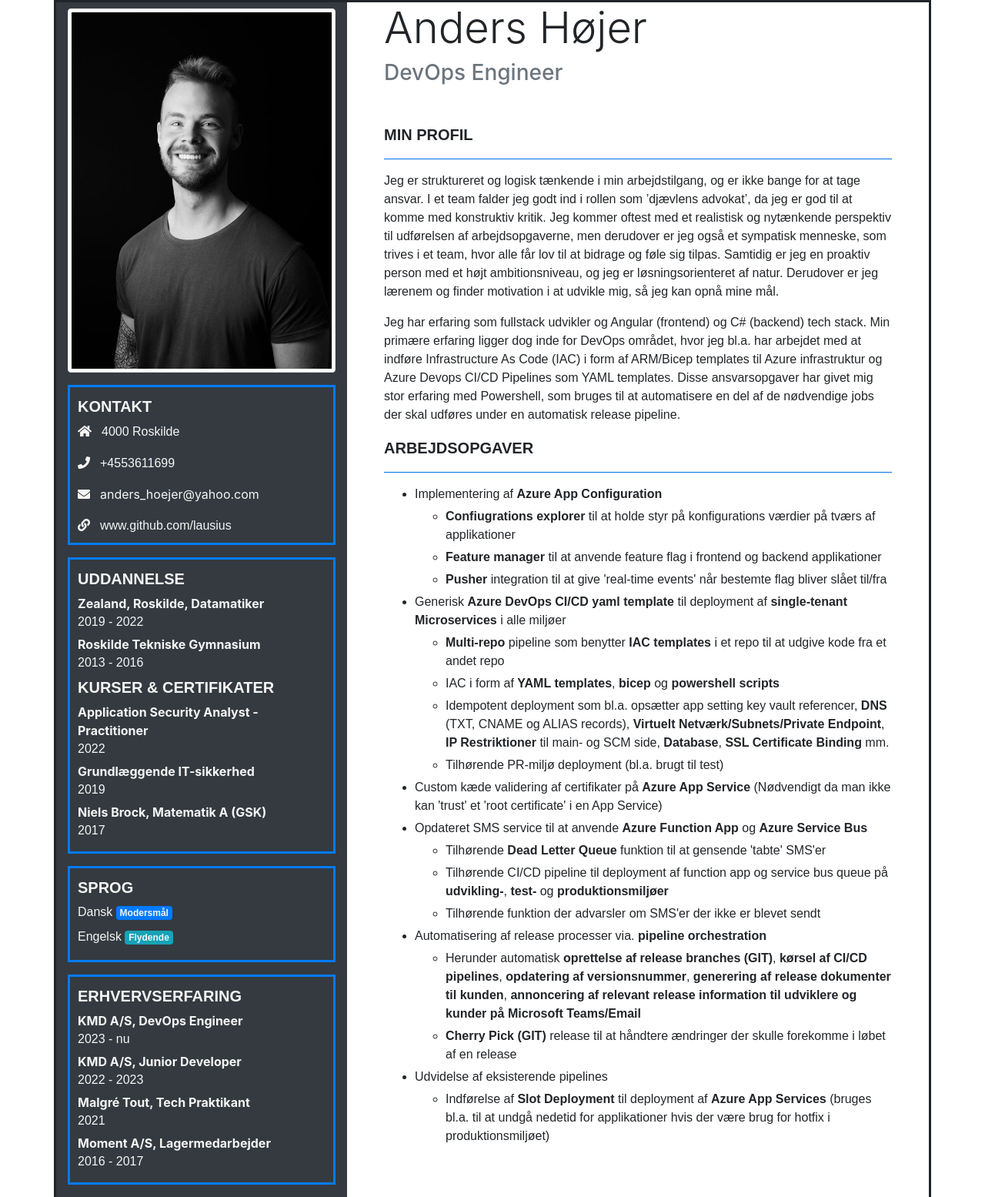
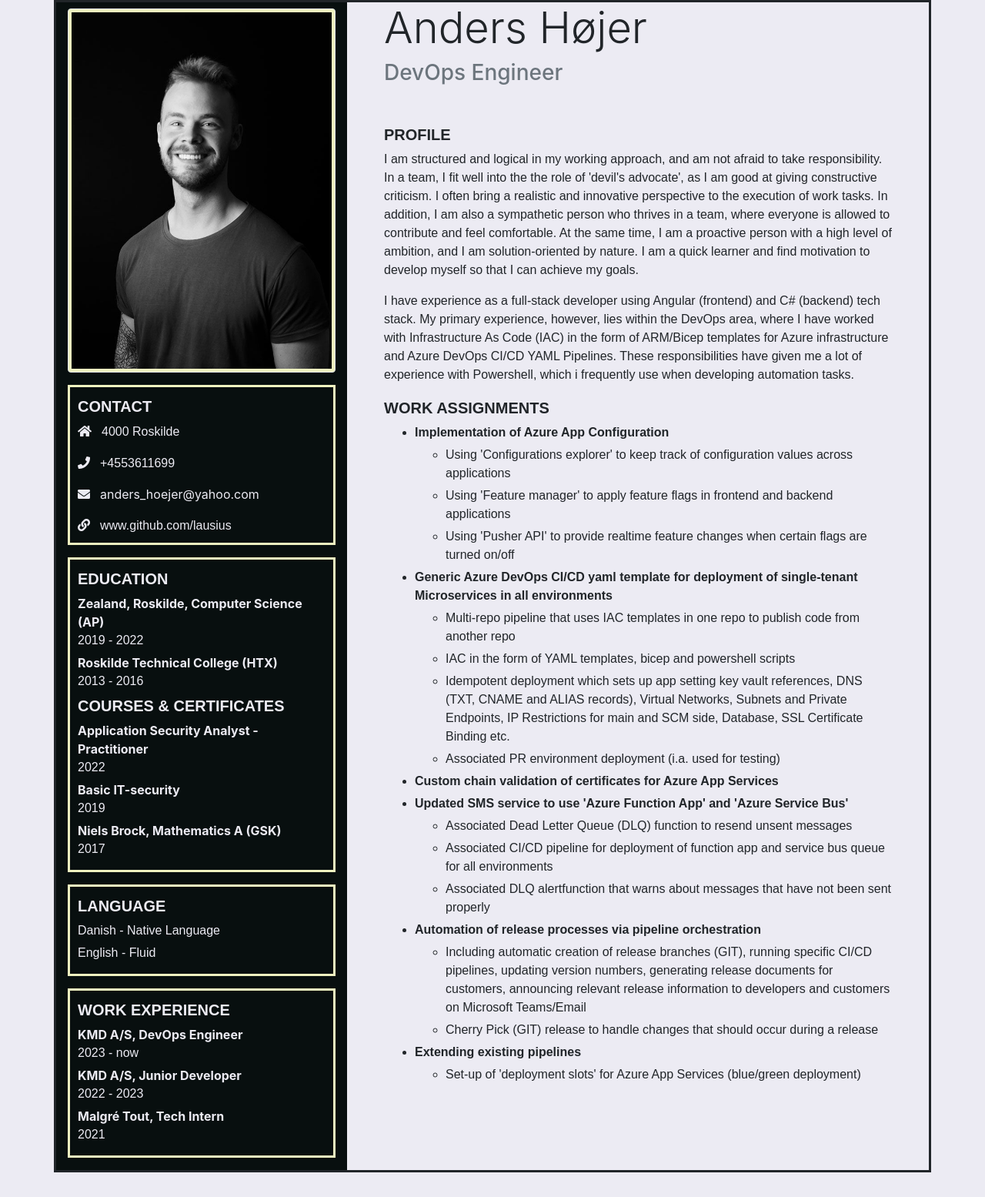
Before and after one commit to Lausius/CV-Hjemmeside, a plain HTML site: page index.html in a window 1280 px wide. Shown: the part 16-1571 px from the top of the page at 77% size. Drawn offline with nearby package versions, Linux system fonts and the light colour scheme.

Commit message:
english cv + updated colors

```diff
--- a/index.html
+++ b/index.html
@@ -20,12 +20,12 @@
 <body>
   <div class="container my-5">
     <div class="row">
-      <div class="col-xs-12 col-md-4 bg-dark pb-3">
+      <div class="col-xs-12 col-md-4 pb-3 banner">
         <div class="text-center">
           <img class="mt-2 img-thumbnail" src="Images/billede.jpeg" />
         </div>
         <div class="box">
-          <p class="lead text-primary"><strong> KONTAKT </strong></p>
+          <p class="lead text-primary"><strong> CONTACT </strong></p>
 
           <div class="kontakt-data">
             <i class="fas fa-home mr-2"></i><span>4000 Roskilde</span>
@@ -42,42 +42,38 @@
           </div>
         </div>
         <div class="box">
-          <p class="lead"><strong> UDDANNELSE </strong></p>
+          <p class="lead"><strong> EDUCATION </strong></p>
           <div>
-            <strong>Zealand, Roskilde, Datamatiker</strong>
+            <strong>Zealand, Roskilde, Computer Science (AP)</strong>
             <p>2019 - 2022</p>
           </div>
-
-          <strong>Roskilde Tekniske Gymnasium</strong>
+          <strong>Roskilde Technical College (HTX)</strong>
           <p>2013 - 2016</p>
-
           <div class="kurser">
-            <p class="lead"><strong>KURSER & CERTIFIKATER</strong></p>
+            <p class="lead"><strong>COURSES & CERTIFICATES</strong></p>
             <strong>Application Security Analyst - Practitioner</strong>
             <p>2022</p>
-            <strong>Grundlæggende IT-sikkerhed</strong>
+            <strong>Basic IT-security</strong>
             <p>2019</p>
-            <strong>Niels Brock, Matematik A (GSK)</strong>
+            <strong>Niels Brock, Mathematics A (GSK)</strong>
             <p>2017</p>
           </div>
         </div>
 
         <div class="sprog box">
-          <p class="lead font-weight-bold"><strong>SPROG</strong></p>
-          <p>Dansk <span class="badge badge-primary">Modersmål</span></p>
-          <p>Engelsk <span class="badge badge-info">Flydende</span></p>
+          <p class="lead font-weight-bold"><strong>LANGUAGE</strong></p>
+          <p>Danish - Native Language</p>
+          <p>English - Fluid</p>
         </div>
 
         <div class="erhvervserfaring box">
-          <p class="lead"><strong>ERHVERVSERFARING</strong></p>
+          <p class="lead"><strong>WORK EXPERIENCE</strong></p>
           <strong>KMD A/S, DevOps Engineer</strong>
-          <p>2023 - nu</p>
+          <p>2023 - now</p>
           <strong>KMD A/S, Junior Developer</strong>
           <p>2022 - 2023</p>
-          <strong>Malgré Tout, Tech Praktikant</strong>
+          <strong>Malgré Tout, Tech Intern</strong>
           <p>2021</p>
-          <strong>Moment A/S, Lagermedarbejder</strong>
-          <p>2016 - 2017</p>
         </div>
       </div>
       <div class="col col-xs-12 content px-5">
@@ -87,77 +83,63 @@
         </div>
 
         <div class="profil">
-          <p class="lead"><strong>MIN PROFIL</strong></p>
-          <hr class="bg-primary" />
-
-          <p class="profil-tekst"></p>
-
+          <p class="lead"><strong>PROFILE</strong></p>
           <p class="profil-tekst">
-            Jeg er struktureret og logisk tænkende i min arbejdstilgang, og er
-            ikke bange for at tage ansvar. I et team falder jeg godt ind i
-            rollen som ’djævlens advokat’, da jeg er god til at komme med
-            konstruktiv kritik. Jeg kommer oftest med et realistisk og
-            nytænkende perspektiv til udførelsen af arbejdsopgaverne, men
-            derudover er jeg også et sympatisk menneske, som trives i et team,
-            hvor alle får lov til at bidrage og føle sig tilpas.
-            Samtidig er jeg en proaktiv person med et højt ambitionsniveau, og jeg er
-            løsningsorienteret af natur. Derudover er jeg lærenem og finder
-            motivation i at udvikle mig, så jeg kan opnå mine mål.
+            I am structured and logical in my working approach, and am
+            not afraid to take responsibility. In a team, I fit well into the
+            the role of 'devil's advocate', as I am good at giving
+            constructive criticism. I often bring a realistic and innovative
+            perspective to the execution of work tasks. In addition, I am also a sympathetic person who thrives in a team,
+            where everyone is allowed to contribute and feel comfortable.
+            At the same time, I am a proactive person with a high level of ambition, and I am
+            solution-oriented by nature. I am a quick learner and find
+            motivation to develop myself so that I can achieve my goals.
           </p>
           <p class="profil-tekst">
-            Jeg har erfaring som fullstack udvikler og Angular (frontend) og C# (backend) tech stack. Min primære
-            erfaring ligger dog inde for DevOps området, hvor jeg bl.a. har arbejdet med at
-            indføre Infrastructure As Code (IAC) i form af ARM/Bicep templates til Azure infrastruktur og Azure Devops
-            CI/CD Pipelines som YAML templates. Disse ansvarsopgaver har givet mig stor erfaring med
-            Powershell, som bruges til at automatisere en del af de nødvendige jobs der skal udføres under en automatisk
-            release pipeline.
+            I have experience as a full-stack developer using Angular (frontend) and C# (backend) tech stack.
+            My primary experience, however, lies within the DevOps area, where I have worked with Infrastructure As Code (IAC) in the form of ARM/Bicep templates for Azure infrastructure and Azure DevOps CI/CD YAML Pipelines.
+            These responsibilities have given me a lot of experience with Powershell, which i frequently use when developing automation tasks.
           </p>
         </div>
 
         <div class="it-kompetencer mb-4">
-          <p class="lead"><strong>ARBEJDSOPGAVER</strong></p>
-          <hr class="bg-primary" />
+          <p class="lead text-mu"><strong>WORK ASSIGNMENTS</p>
           <ul>
-            <li>Implementering af <strong>Azure App Configuration</strong></li>
-            <ul>
-              <li><strong>Confiugrations explorer</strong> til at holde styr på konfigurations værdier på tværs af applikationer</li>
-              <li><strong>Feature manager</strong> til at anvende feature flag i frontend og backend applikationer</li>
-              <li><strong>Pusher</strong> integration til at give 'real-time events' når bestemte flag bliver slået til/fra</li>
+            <li class="font-weight-bold">Implementation of Azure App Configuration</li>
+            <ul class="font-weight-normal">
+              <li>Using 'Configurations explorer' to keep track of configuration values across applications</li>
+              <li>Using 'Feature manager' to apply feature flags in frontend and backend applications</li>
+              <li>Using 'Pusher API' to provide realtime feature changes when certain flags are turned on/off</li>
             </ul>
-            <li>Generisk <strong>Azure DevOps CI/CD yaml template</strong> til deployment af <strong>single-tenant Microservices</strong> i alle miljøer</li>
-            <ul>
-              <li><strong>Multi-repo</strong> pipeline som benytter <strong>IAC templates</strong> i et repo til at udgive kode fra et andet repo</li>
-              <li>IAC i form af <strong>YAML templates</strong>, <strong>bicep</strong> og <strong>powershell scripts</strong></li>
-              <li>Idempotent deployment som bl.a. opsætter app setting key vault referencer, <strong>DNS </strong> (TXT, CNAME og ALIAS records),
-                <strong>Virtuelt Netværk/Subnets/Private Endpoint</strong>,
-                <strong>IP Restriktioner</strong> til main- og SCM side,
-                <strong>Database</strong>,
-                <strong>SSL Certificate Binding</strong> mm.
+            <li class="font-weight-bold">Generic Azure DevOps CI/CD yaml template for deployment of single-tenant Microservices in all environments</li>
+            <ul class="font-weight-normal">
+              <li>Multi-repo pipeline that uses IAC templates in one repo to publish code from another repo</li>
+              <li>IAC in the form of YAML templates, bicep and powershell scripts</li>
+              <li>
+                Idempotent deployment which sets up app setting key vault references,
+                DNS (TXT, CNAME and ALIAS records), Virtual Networks, Subnets and Private Endpoints, IP Restrictions for main and SCM side,
+                Database, SSL Certificate Binding etc.
               </li>
-              <li>Tilhørende PR-miljø deployment (bl.a. brugt til test)</li>
+              <li>Associated PR environment deployment (i.a. used for testing)</li>
+            </ul >
+            <li>Custom chain validation of certificates for Azure App Services</li>
+            <li class="font-weight-bold">Updated SMS service to use 'Azure Function App' and 'Azure Service Bus'</li>
+            <ul class="font-weight-normal">
+              <li>Associated Dead Letter Queue (DLQ) function to resend unsent messages</li>
+              <li>Associated CI/CD pipeline for deployment of function app and service bus queue for all environments</li>
+              <li>Associated DLQ alertfunction that warns about messages that have not been sent properly</li>
             </ul>
-            <li>Custom kæde validering af certifikater på <strong>Azure App Service</strong> (Nødvendigt da man ikke kan 'trust' et 'root certificate' i en App Service)</li>
-            <li>Opdateret SMS service til at anvende <strong>Azure Function App </strong> og <strong>Azure Service Bus</strong></li>
-            <ul>
-              <li>Tilhørende <strong>Dead Letter Queue</strong> funktion til at gensende 'tabte' SMS'er</li>
-              <li>Tilhørende CI/CD pipeline til deployment af function app og service bus queue på <strong>udvikling-</strong>, <strong>test-</strong> og <strong>produktionsmiljøer</strong></li>
-              <li>Tilhørende funktion der advarsler om SMS'er der ikke er blevet sendt</li>
+            <li class="font-weight-bold">Automation of release processes via pipeline orchestration</li>
+            <ul class="font-weight-normal">
+              <li>
+                Including automatic creation of release branches (GIT), running specific CI/CD pipelines, updating version numbers,
+                generating release documents for customers, announcing relevant release information to developers and customers on Microsoft Teams/Email
+              </li>
+              <li>Cherry Pick (GIT) release to handle changes that should occur during a release</li>
             </ul>
-            <li>Automatisering af release processer via. <strong>pipeline orchestration</strong></li>
-            <ul>
-              <li>Herunder automatisk <strong>oprettelse af release branches (GIT)</strong>,
-                <strong>kørsel af CI/CD pipelines</strong>,
-                <strong>opdatering af versionsnummer</strong>,
-                <strong>generering af release dokumenter til kunden</strong>,
-                <strong>annoncering af relevant release information til udviklere og kunder på Microsoft Teams/Email</strong>
-              </li>
-              <li><strong>Cherry Pick (GIT)</strong> release til at håndtere ændringer der skulle forekomme i løbet af en release</li>
-            </ul>
-            <li>Udvidelse af eksisterende pipelines</li>
-            <ul>
-              <li>Indførelse af <strong>Slot Deployment</strong> til deployment af <strong>Azure App Services</strong>
-                (bruges bl.a. til at undgå nedetid for applikationer hvis der være brug for hotfix i produktionsmiljøet)
-              </li>
+            <li class="font-weight-bold">Extending existing pipelines</li>
+            <ul class="font-weight-normal">
+              <li>Set-up of 'deployment slots' for Azure App Services (blue/green deployment)</li>
             </ul>
           </ul>
         </div>
--- a/style.css
+++ b/style.css
@@ -1,3 +1,11 @@
+body {
+  background-color: #ecebf3;
+}
+
+.banner{
+  background-color: #080F0F;
+}
+
 .container {
   border-style: solid;
 }
@@ -26,9 +34,13 @@ span {
   font-family: Arial;
 }
 
+.img-thumbnail {
+  background-color: #EFF2C0;
+}
+
 .box {
   border-style: solid;
-  border-color: #007bff;
+  border-color: #EFF2C0;
   padding: 10px;
   margin-top: 1rem;
 }
@@ -39,7 +51,7 @@ span {
 i,
 .box li,
 .box a {
-  color: whitesmoke;
+  color: #ecebf3;
   word-wrap: break-word;
 }
 
```
